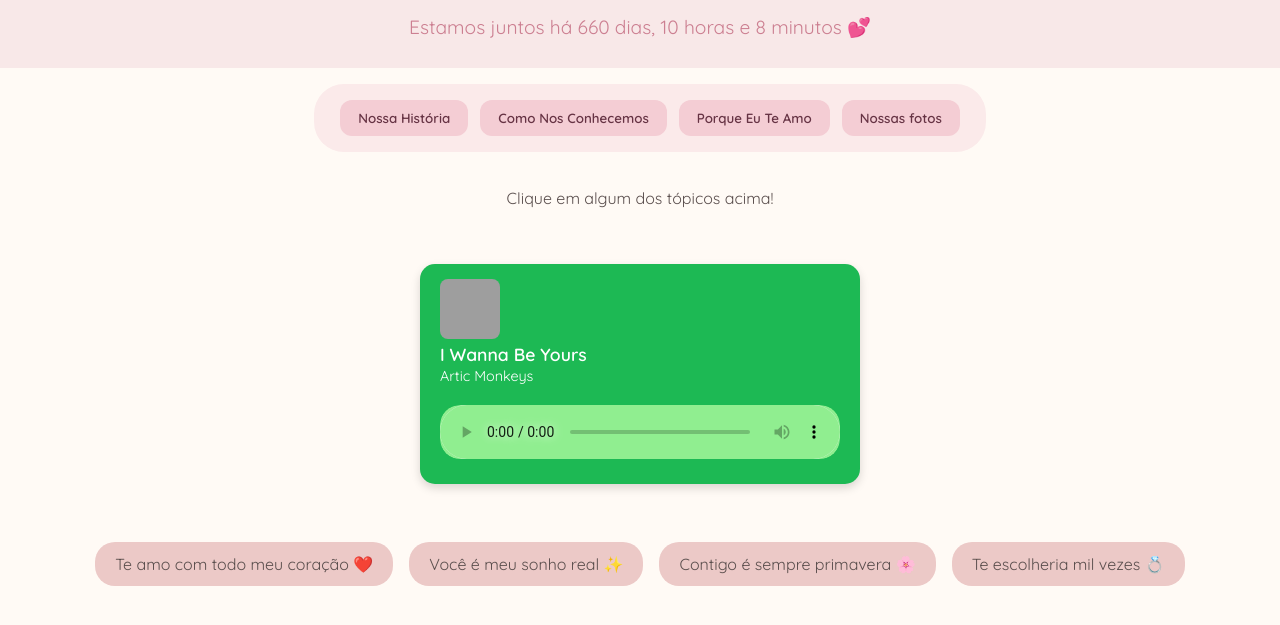
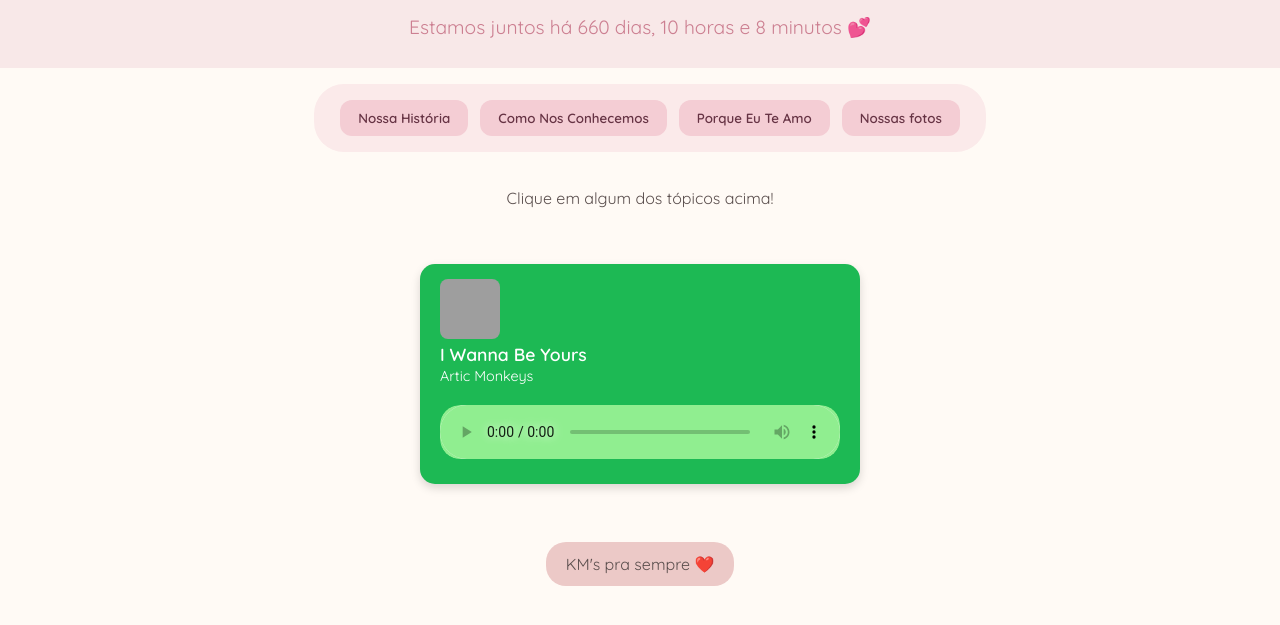
Before and after one commit to KeirrysonMatheus/KM-s, a plain HTML site: page index.html in a window 1280 px wide. Shown: the part 117-742 px from the top of the page. Drawn offline with Linux system fonts and the light colour scheme; grey boxes are pictures that could not be loaded.

Commit message:
Replace love buttons with a single button

```diff
--- a/index.html
+++ b/index.html
@@ -292,10 +292,8 @@
 
 
   <div class="botoes-amor">
-    <button>Te amo com todo meu coração ❤️</button>
-    <button>Você é meu sonho real ✨</button>
-    <button>Contigo é sempre primavera 🌸</button>
-    <button>Te escolheria mil vezes 💍</button>
+    <button>KM's pra sempre ❤️</button>
+
   </div>
 
   <script src="./js/index.js">
```
